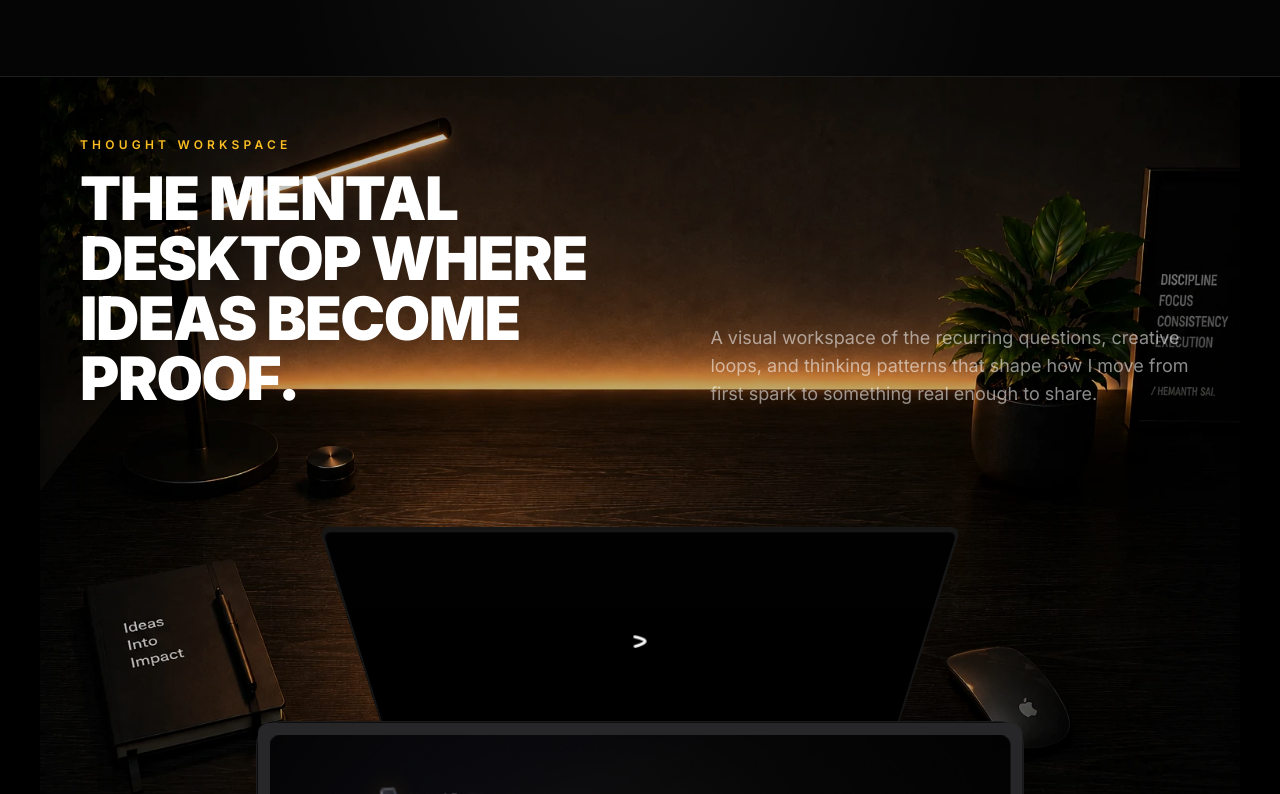
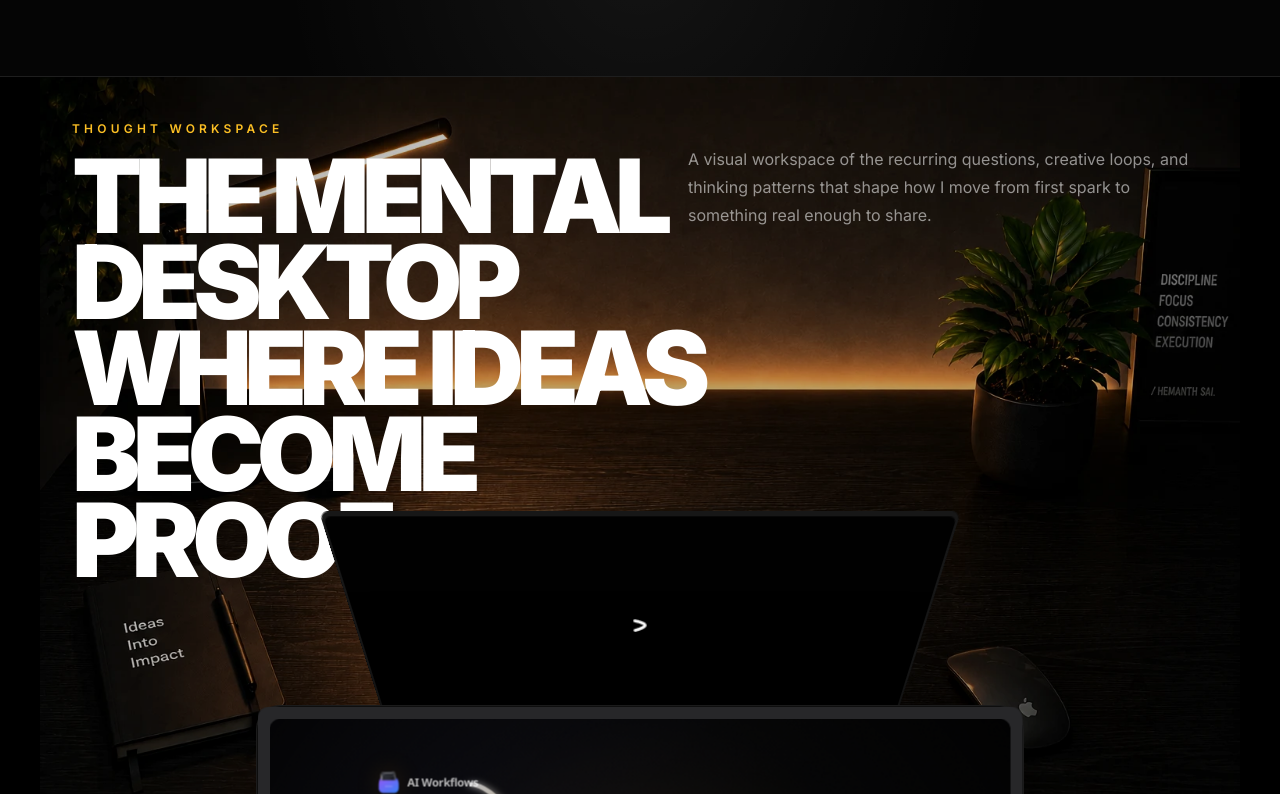
Before and after one commit to batmanvigilante7/hemanthsai, a React (Vite) app: page / in a window 1280 px wide. Shown: the part 4066-4860 px from the top of the page. Built offline with nearby package versions, Linux system fonts and the light colour scheme.

Commit message:
fix: configure ThoughtWorkspace centered absolute desktop layout and restore MacbookScroll title caption

```diff
--- a/src/components/ThoughtWorkspace.tsx
+++ b/src/components/ThoughtWorkspace.tsx
@@ -41,10 +41,8 @@ export function ThoughtWorkspace() {
             src={thoughtWorkspaceScene}
             alt=""
             aria-hidden="true"
-            className="absolute inset-0 h-full w-full object-cover object-bottom opacity-100 brightness-105 contrast-105 pointer-events-none select-none z-0"
+            className="absolute inset-0 z-0 h-full w-full object-cover object-bottom opacity-100 brightness-100 contrast-105 pointer-events-none select-none"
           />
-
-          {/* Dark overlay for readability */}
           <div className="absolute inset-0 z-0 bg-black/25 pointer-events-none" />
 
           {/* SVG Gooey Filter definitions */}
@@ -63,34 +61,42 @@ export function ThoughtWorkspace() {
             </defs>
           </svg>
 
-          <div className="relative mx-auto flex h-full w-full max-w-[1400px] flex-col px-6 pt-[120px] md:px-10 z-10">
-            {/* Desktop Intro Header block (Siblings with MacBook, Fades on Scroll) */}
+          <div className="relative mx-auto h-full w-full max-w-[1400px] px-8 pt-[110px] z-10">
+            {/* Big intro layer - high, not beside laptop */}
             <motion.div
               style={{
                 translateY: textTransform,
                 opacity: textOpacity,
               }}
-              className="hidden lg:grid w-full gap-8 lg:grid-cols-[1.1fr_0.9fr] lg:items-end"
+              className="pointer-events-none absolute left-8 top-[6.5rem] max-w-[720px] hidden lg:block"
             >
-              <div>
-                <p className="mb-4 text-xs font-semibold uppercase tracking-[0.35em] text-amber-400">
-                  Thought Workspace
-                </p>
-
-                <h2 className="max-w-4xl text-4xl font-black uppercase tracking-tight text-white md:text-6xl">
-                  The mental desktop where ideas become proof.
-                </h2>
-              </div>
-
-              <p className="max-w-xl text-base leading-7 text-white/55 md:text-lg">
-                A visual workspace of the recurring questions, creative loops, and thinking patterns that shape how I move from first spark to something real enough to share.
+              <p className="mb-4 text-xs font-semibold uppercase tracking-[0.35em] text-amber-400">
+                Thought Workspace
               </p>
+              <h2 className="text-[clamp(3.2rem,8vw,7rem)] font-black uppercase leading-[0.84] tracking-[-0.075em] text-white">
+                The Mental Desktop Where Ideas Become Proof.
+              </h2>
             </motion.div>
 
-            {/* Desktop View: Interactive ThoughtOS inside MacbookScroll */}
-            <div className="relative mx-auto mt-8 hidden w-full max-w-5xl justify-center overflow-visible lg:flex z-20">
+            {/* Small paragraph can stay high/right, not beside laptop */}
+            <motion.p
+              style={{
+                translateY: textTransform,
+                opacity: textOpacity,
+              }}
+              className="pointer-events-none absolute right-8 top-[8rem] max-w-[520px] text-base leading-7 text-white/55 hidden lg:block"
+            >
+              A visual workspace of the recurring questions, creative loops, and thinking patterns that shape how I move from first spark to something real enough to share.
+            </motion.p>
+
+            {/* MacBook placement target */}
+            <div className="absolute left-1/2 top-[38%] w-full max-w-[760px] -translate-x-1/2 overflow-visible hidden lg:flex justify-center z-20">
               <MacbookScroll
-                title={null}
+                title={
+                  <span>
+                    From thought loops. <br /> Turning curiosity into visible proof.
+                  </span>
+                }
                 showGradient={false}
                 screenContent={<ThoughtOSScreen scrollYProgress={scrollYProgress} />}
                 sectionMode
--- a/src/components/ui/macbook-scroll.tsx
+++ b/src/components/ui/macbook-scroll.tsx
@@ -118,8 +118,8 @@ export const MacbookScroll = ({
             opacity: textOpacity,
           }}
           className={cn(
-            "text-center text-3xl font-bold text-neutral-800 dark:text-white",
-            sectionMode ? "mb-14" : "mb-20"
+            "text-center text-xl md:text-2xl font-bold text-white",
+            sectionMode ? "mb-10" : "mb-20"
           )}
         >
           {title === undefined ? (
```
